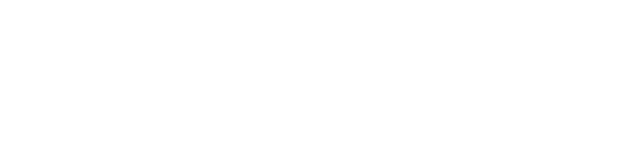
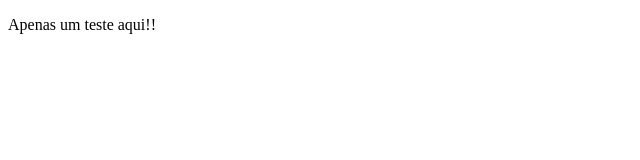
Before and after one commit to eesophia2023/luiz, a plain HTML site: page luizpaulo/index.html in a window 1280 px wide. Shown: the whole page, without its empty margins (0-640 px from the left). Drawn offline with Linux system fonts and the light colour scheme.

Commit message:
Update at Sat, 08 Apr 2023 17:56:40 GMT

```diff
--- a/luizpaulo/index.html
+++ b/luizpaulo/index.html
@@ -7,6 +7,6 @@
     <title>Pasta do Luiz Paulo</title>
 </head>
 <body>
-
+    <p>Apenas um teste aqui!!</p>
 </body>
 </html>
```
